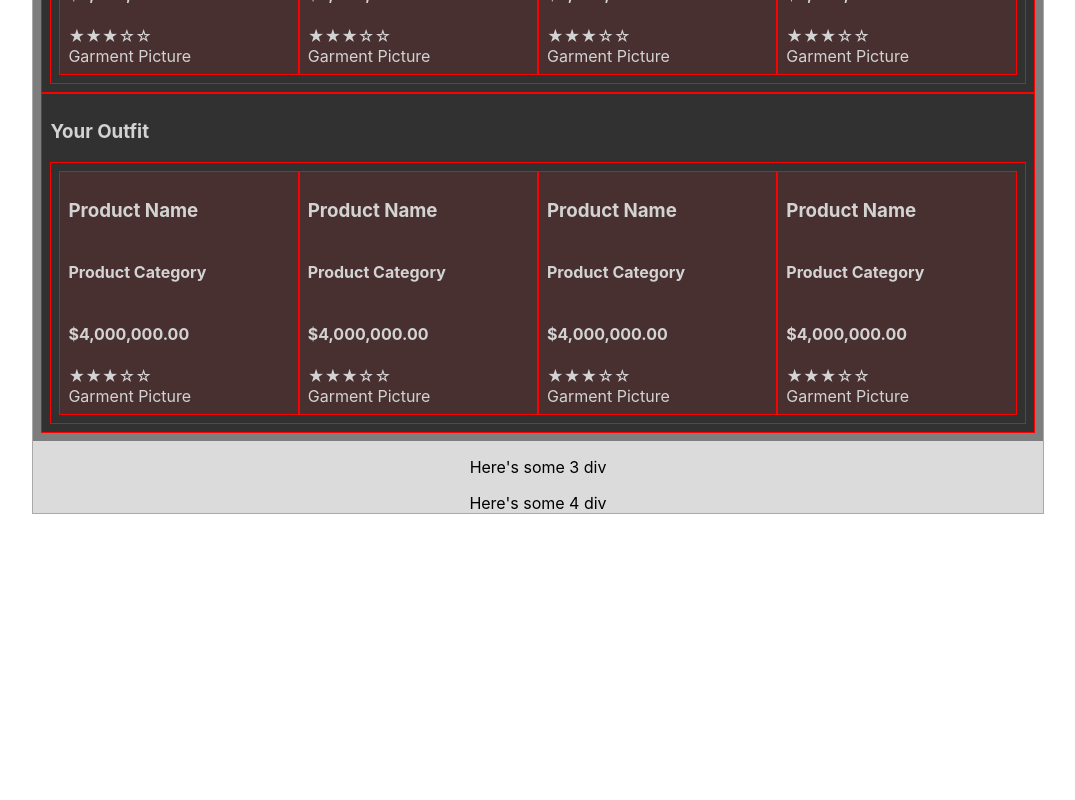
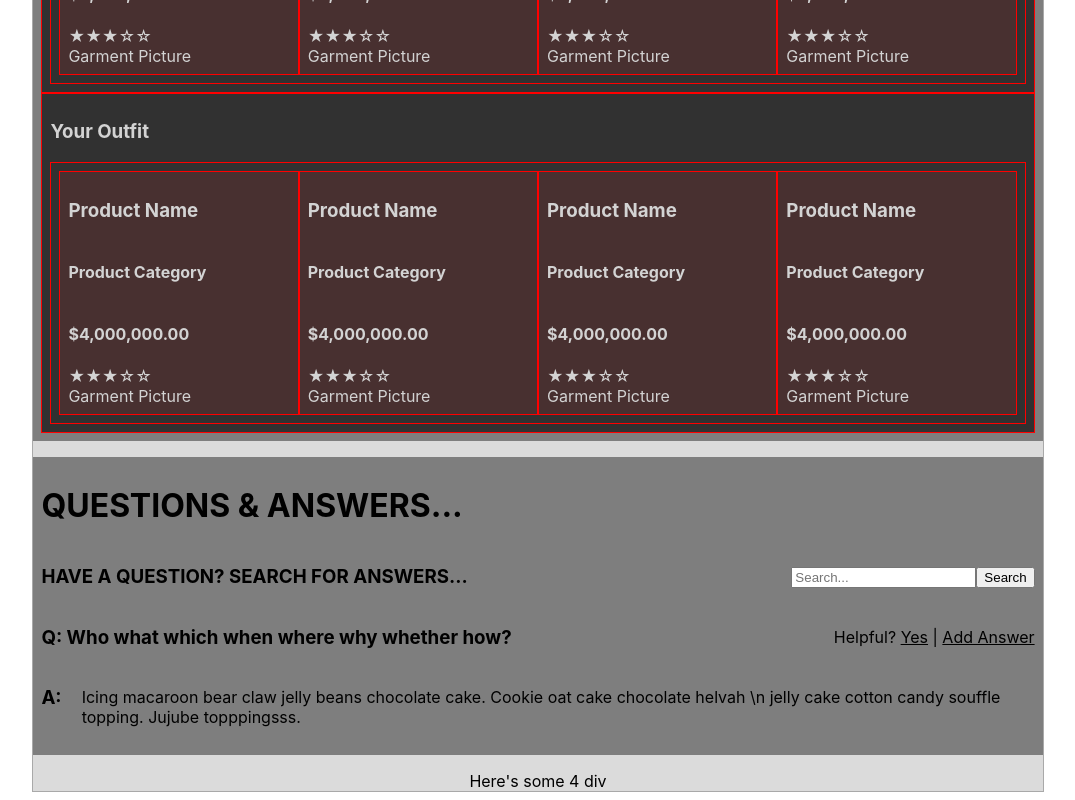
Before and after one commit to derivatively-dynamos/aix-en-provence, a React app: page / in a window 1280 px wide. Shown: the part 653-1453 px from the top of the page, without its empty margins (102-1177 px from the left). Before the commit the page ends 1175 px from the top, so only its background shows below. Built offline with nearby package versions, Linux system fonts and the light colour scheme.

Commit message:
"1/3 of skeleton complete"

```diff
--- /dev/null
+++ b/src/components/questions-and-answers/Questions-Answers/AnswerField.jsx
@@ -0,0 +1,26 @@
+import React from "react";
+import styled from "styled-components";
+
+const AnswerField = () => {
+  return (
+    <Box1>
+      <h3>A:</h3>
+      <Box2>
+        Icing macaroon bear claw jelly beans chocolate cake. Cookie oat cake
+        chocolate helvah \n jelly cake cotton candy souffle topping. Jujube
+        topppingsss.
+      </Box2>
+    </Box1>
+  );
+};
+
+export default AnswerField;
+
+const Box1 = styled.div`
+  display: flex;
+  justify-content: space-between;
+`;
+
+const Box2 = styled.span`
+  margin: 20px;
+`;
--- /dev/null
+++ b/src/components/questions-and-answers/Questions-Answers/MoreQuestionsButton.jsx
@@ -0,0 +1 @@
+import React from "react";
--- /dev/null
+++ b/src/components/questions-and-answers/Questions-Answers/QuestionField.jsx
@@ -0,0 +1,35 @@
+import React from "react";
+import styled from "styled-components";
+import AnswerField from "./AnswerField";
+
+const QuestionComponent = () => {
+  return (
+    <Container>
+      <Box1>
+        <h3>Q: Who what which when where why whether how?</h3>
+        <Box2>
+          Helpful? <u>Yes</u> | <u>Add Answer</u>
+        </Box2>
+      </Box1>
+      <AnswerField />
+    </Container>
+  );
+};
+
+export default QuestionComponent;
+
+const Container = styled.div`
+  background-color: #7e7e7e;
+  display: block;
+  align-items: center;
+  justify-content: space-between;
+`;
+
+const Box1 = styled.div`
+  display: flex;
+  justify-content: space-between;
+`;
+
+const Box2 = styled.span`
+  margin-top: 20px;
+`;
--- a/src/components/questions-and-answers/QuestionsAndAnswers.jsx
+++ b/src/components/questions-and-answers/QuestionsAndAnswers.jsx
@@ -1,12 +1,25 @@
-import React from 'react';
+import React from "react";
+import styled from "styled-components";
+import SearchBar from "./SearchBar";
+import QuestionComponent from "./Questions-Answers/QuestionField";
 
 const QuestionsAndAnswers = () => {
+  return (
+    <Container>
+      <div>
+        <h1>QUESTIONS & ANSWERS...</h1>
+        <SearchBar />
+        <QuestionComponent />
+      </div>
+    </Container>
+  );
+};
 
-  return (
-    <div>
-      Here's some 3 div
-    </div>
-  )
-}
+const Container = styled.div`
+  display: block;
+  width: 100%;
+  padding: 0.5em;
+  background-color: #7e7e7e;
+`;
 
 export default QuestionsAndAnswers;
--- /dev/null
+++ b/src/components/questions-and-answers/SearchBar.jsx
@@ -0,0 +1,23 @@
+import React from "react";
+import styled from "styled-components";
+
+const SearchBar = () => {
+  return (
+    <Container>
+      <h3>HAVE A QUESTION? SEARCH FOR ANSWERS...</h3>
+      <div>
+        <input type="search" placeHolder="Search..." />
+        <button type="submit">Search</button>
+      </div>
+    </Container>
+  );
+};
+
+const Container = styled.div`
+  background-color: #7e7e7e;
+  display: flex;
+  align-items: center;
+  justify-content: space-between;
+`;
+
+export default SearchBar;
```
Also changed, not shown: src/components/questions-and-answers/Questions-Answers/AddQuestionButton.jsx (added).
